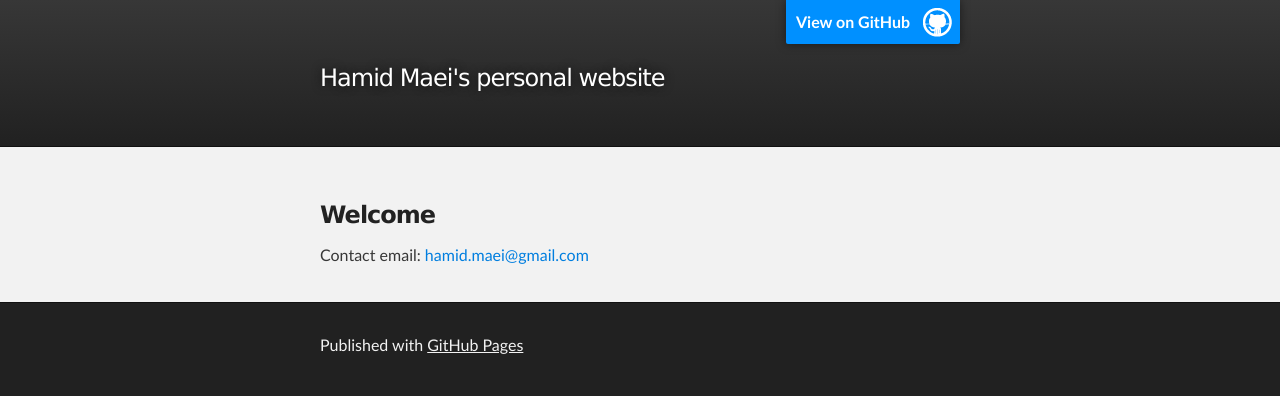
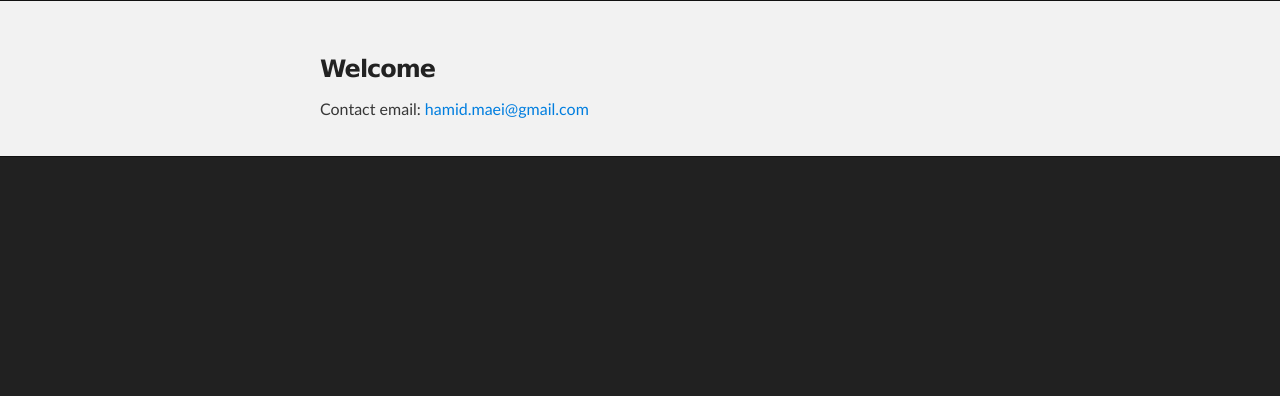
Before and after one commit to hamidmaei/hamidmaei.github.io, a plain HTML site: page index.html in a window 1280 px wide. Drawn offline with Linux system fonts and the light colour scheme.

Commit message:
Update index.html

```diff
--- a/index.html
+++ b/index.html
@@ -12,15 +12,6 @@
 
   <body>
 
-    <!-- HEADER -->
-    <div id="header_wrap" class="outer">
-        <header class="inner">
-          <a id="forkme_banner" href="https://github.com/hamidmaei">View on GitHub</a>
-
-          <h2 id="project_tagline">Hamid Maei&#39;s personal website</h2>
-
-        </header>
-    </div>
 
     <!-- MAIN CONTENT -->
     <div id="main_content_wrap" class="outer">
@@ -33,11 +24,7 @@
     </div>
 
     <!-- FOOTER  -->
-    <div id="footer_wrap" class="outer">
-      <footer class="inner">
-        <p>Published with <a href="https://pages.github.com">GitHub Pages</a></p>
-      </footer>
-    </div>
+
 
 
 
```
